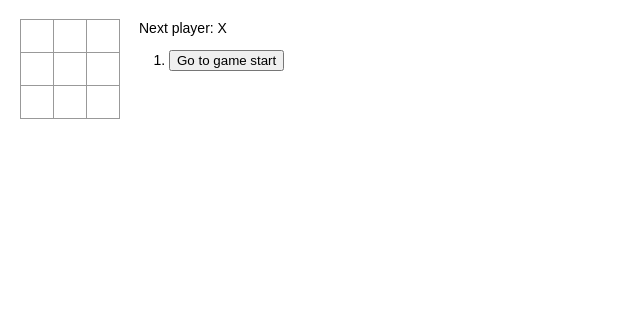
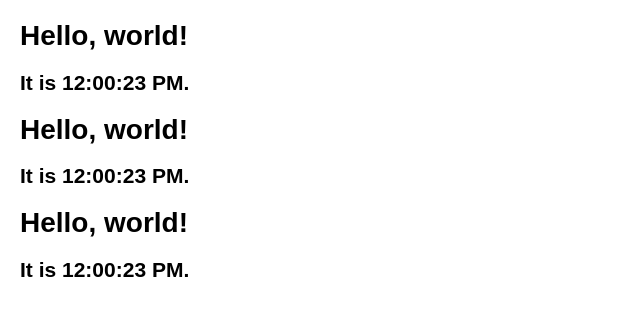
Before and after one commit to Terence625/react-project, a React (Create React App) app: page / in a window 1280 px wide. Shown: the top 316 px of the page, without its empty margins (0-640 px from the left). Built offline with nearby package versions, Linux system fonts and the light colour scheme.

Commit message:
[Wenguang] add state and lifecycle practice scripts in .src/component/stateAndLifecycle

```diff
--- a/package.json
+++ b/package.json
@@ -9,6 +9,7 @@
     "react": "^17.0.2",
     "react-dom": "^17.0.2",
     "react-scripts": "5.0.0",
+    "typescript": "^4.5.5",
     "web-vitals": "^2.1.4"
   },
   "scripts": {
@@ -36,6 +37,7 @@
     ]
   },
   "devDependencies": {
+    "@types/react": "^17.0.39",
     "prettier": "^2.5.1"
   }
 }
--- /dev/null
+++ b/src/component/stateAndLifecycle/App.tsx
@@ -0,0 +1,12 @@
+import React from "react";
+import Clock from "./Clock";
+
+export default function App() {
+  return (
+    <div>
+      <Clock />
+      <Clock />
+      <Clock />
+    </div>
+  );
+}
--- /dev/null
+++ b/src/component/stateAndLifecycle/Clock.tsx
@@ -0,0 +1,32 @@
+import React from "react";
+
+export default class Clock extends React.Component<{}, {date: Date}> {
+  private timerID: number;
+
+  constructor(props) {
+    super(props);
+    this.state = { date: new Date() };
+    this.timerID = 0;
+  }
+
+  componentDidMount() {
+    this.timerID = window.setInterval(() => this.tick(), 1000);
+  }
+
+  componentWillUnmount() {
+    clearInterval(this.timerID);
+  }
+
+  tick() {
+    this.setState({ date: new Date() });
+  }
+
+  render() {
+    return (
+      <div>
+        <h1>Hello, world!</h1>
+        <h2>It is {this.state.date.toLocaleTimeString()}.</h2>
+      </div>
+    );
+  }
+}
--- a/src/index.js
+++ b/src/index.js
@@ -1,6 +1,7 @@
 import React from "react";
 import ReactDOM from "react-dom";
 import "./index.css";
+import App from "./component/stateAndLifecycle/App";
 
 function Square(props) {
   return (
@@ -115,9 +116,11 @@ class Game extends React.Component {
   }
 }
 
+
 // ========================================
 
-ReactDOM.render(<Game />, document.getElementById("root"));
+//ReactDOM.render(<Game />, document.getElementById("root"));
+ReactDOM.render(<App />, document.getElementById("root"));
 
 function calculateWinner(squares) {
   const lines = [
```
Also changed, not shown: tsconfig.json (added, +21 -0 lines), 1 other file (tests, documents, lock files or other folders).
